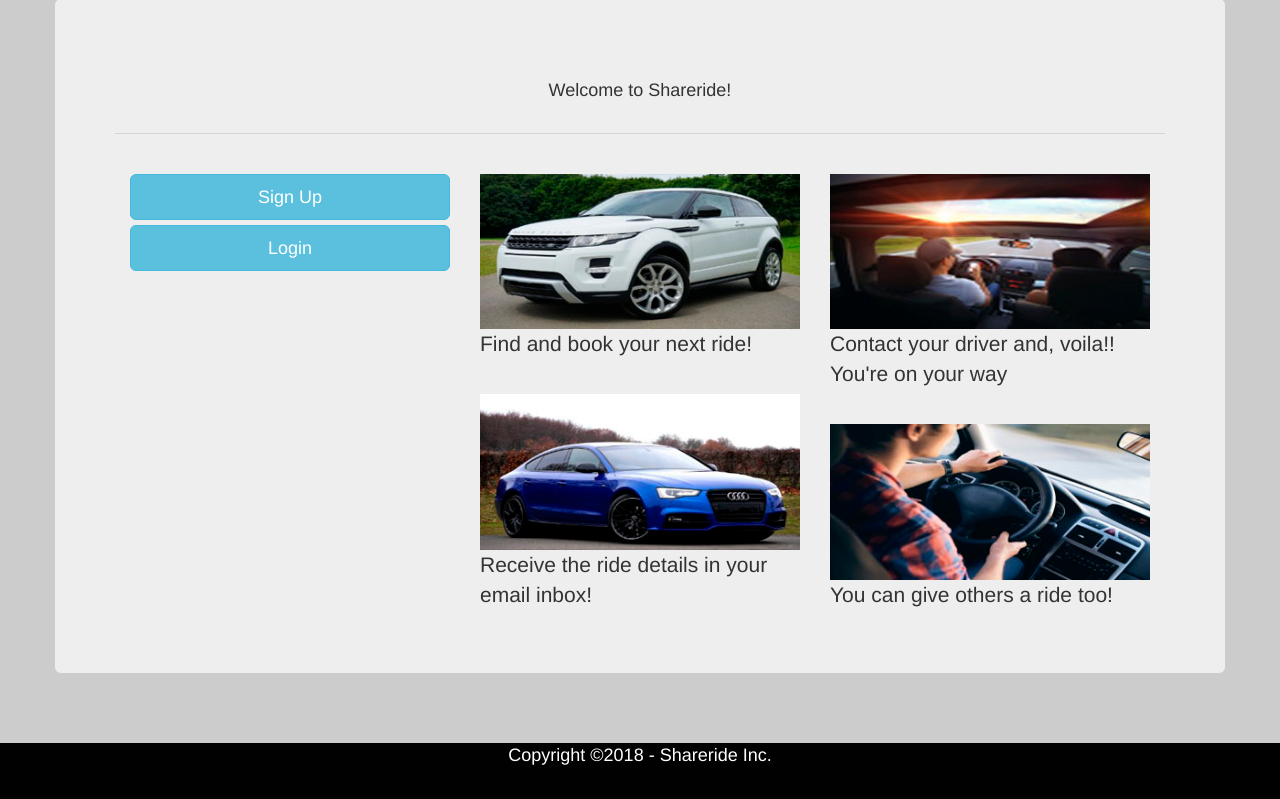
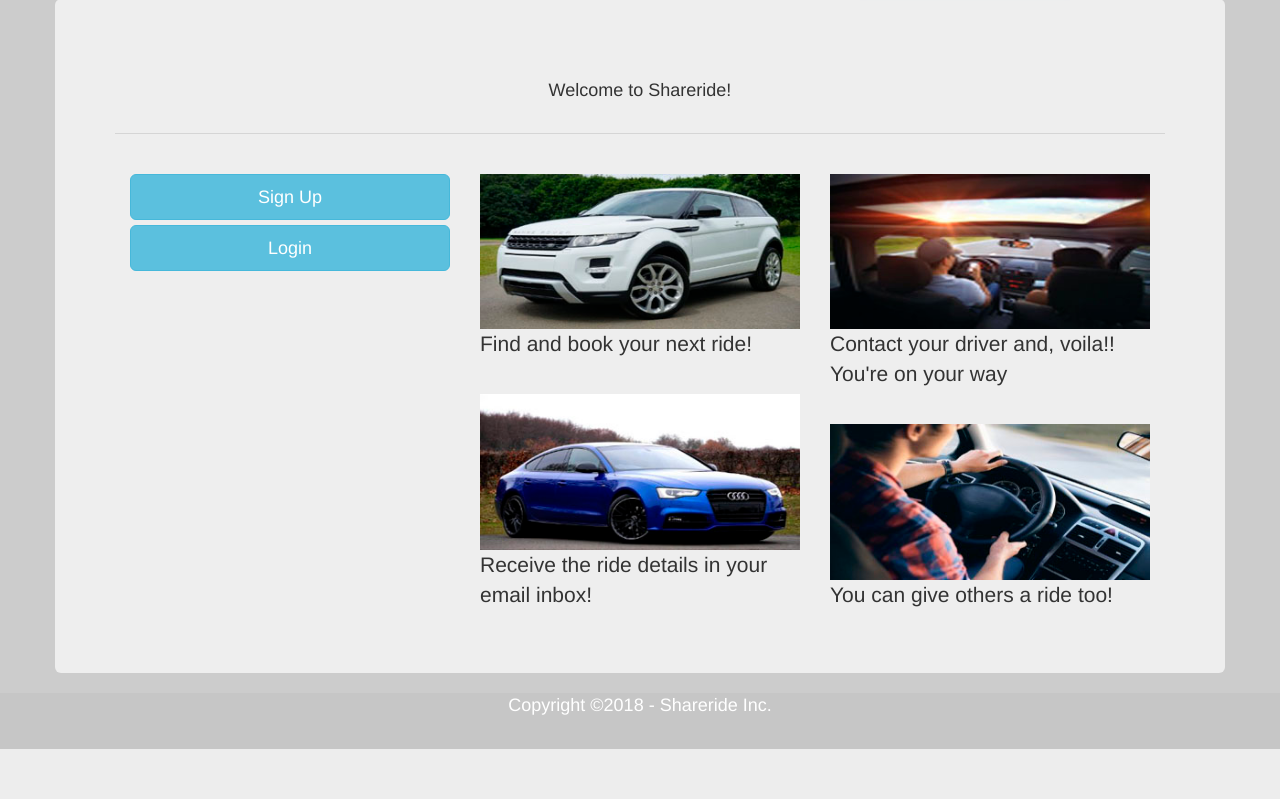
Before and after one commit to rayalois22/sharerideincweb, a PHP site: page / in a window 1280 px wide. Shown: the part 51-850 px from the top of the page. After the commit the page ends 800 px from the top, so only its background shows below. Run offline with PHP 8.4, Linux system fonts and the light colour scheme; data that the repository does not hold is empty; some libraries are stand-ins or nearby versions; some web fonts are replaced.

Commit message:
css updates for the footer

```diff
--- a/static/css/main.css
+++ b/static/css/main.css
@@ -3,11 +3,12 @@ body {
 }
 
 .footer {
-	left: 0;
+	position: fixed;
+	left: 10;
 	bottom: 0;
 	height: 7%;
 	width: 100%;
-	background-color: #010101;
+	background-color: #c6c6c6;
 	color: #fff;
 	text-align: center;
 }
```
